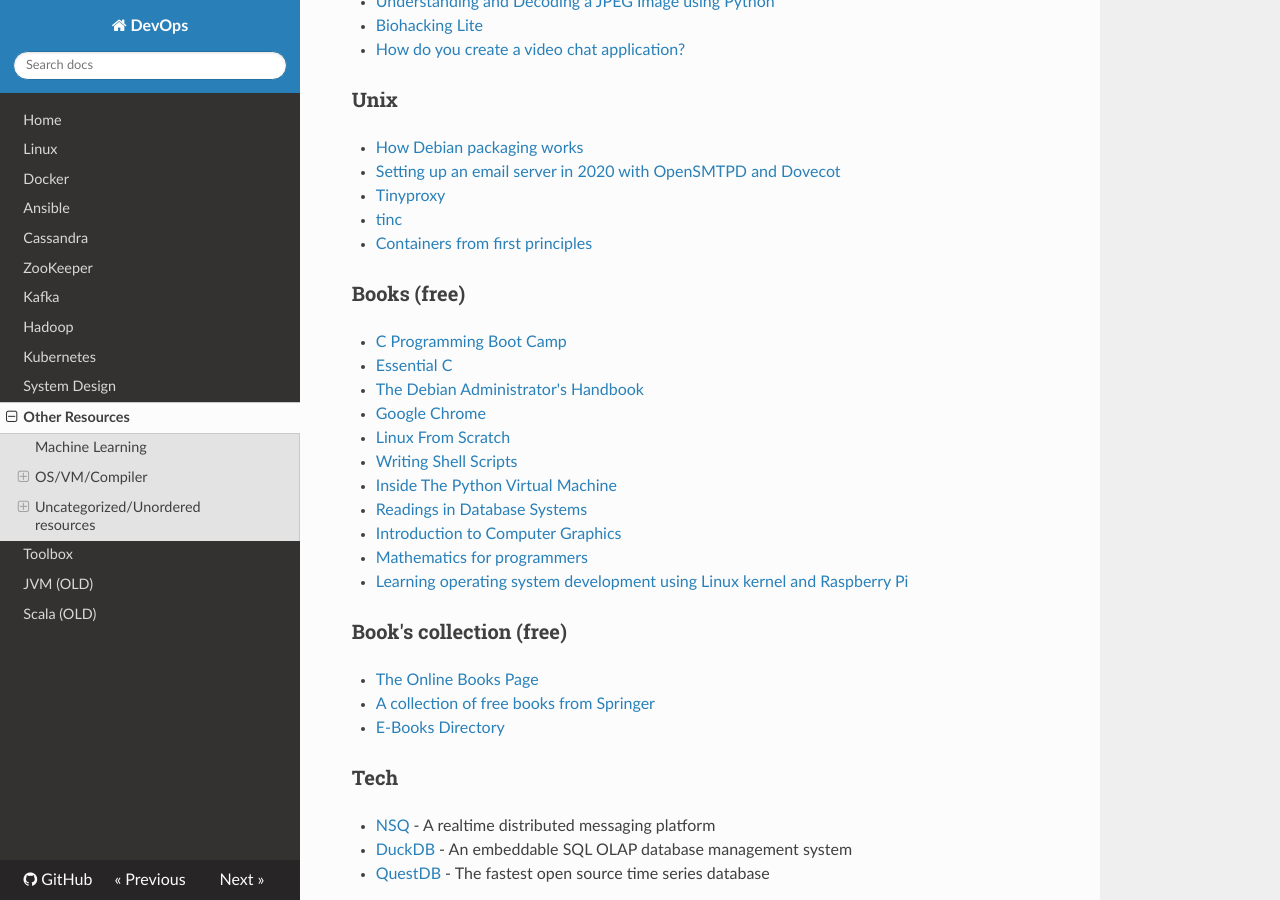
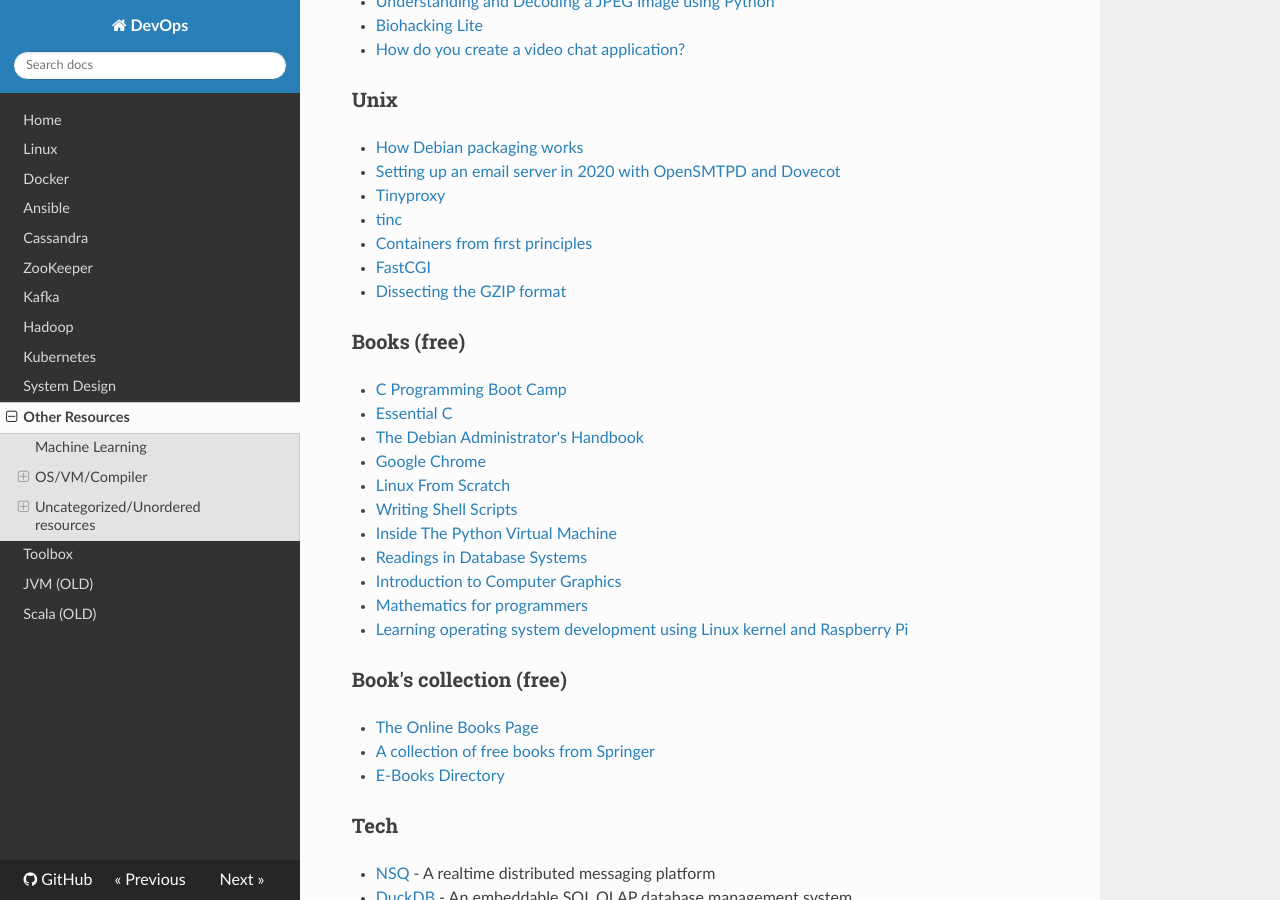
Before and after one commit to niqdev/devops, an MkDocs documentation site: the page built from docs/other-resources.md, in a window 1280 px wide and 900 px high, scrolled down 1374 px. Built offline with MkDocs 1.6.1, drawn with Linux system fonts in a browser that asks for light colours; nearby versions of some CDN libraries.

Commit message:
update doc

```diff
--- a/dev.txt
+++ b/dev.txt
@@ -105,6 +105,8 @@ https://blog.libtorrent.org/2020/09/bittorrent-v2
 
 # cli tools
 https://switowski.com/blog/favorite-cli-tools
+# load testing
+https://github.com/nakabonne/ali
 
 # makefile
 https://diamantidis.github.io/tips/2020/07/01/list-makefile-targets
--- a/docs/other-resources.md
+++ b/docs/other-resources.md
@@ -60,6 +60,8 @@
 * [Tinyproxy](https://tinyproxy.github.io)
 * [tinc](http://tinc-vpn.org)
 * [Containers from first principles](https://fzakaria.com/2020/05/31/containers-from-first-principles.html)
+* [FastCGI](http://www.nongnu.org/fastcgi)
+* [Dissecting the GZIP format](http://www.infinitepartitions.com/cgi-bin/showarticle.cgi?article=art001)
 
 ### Books (free)
 
```
